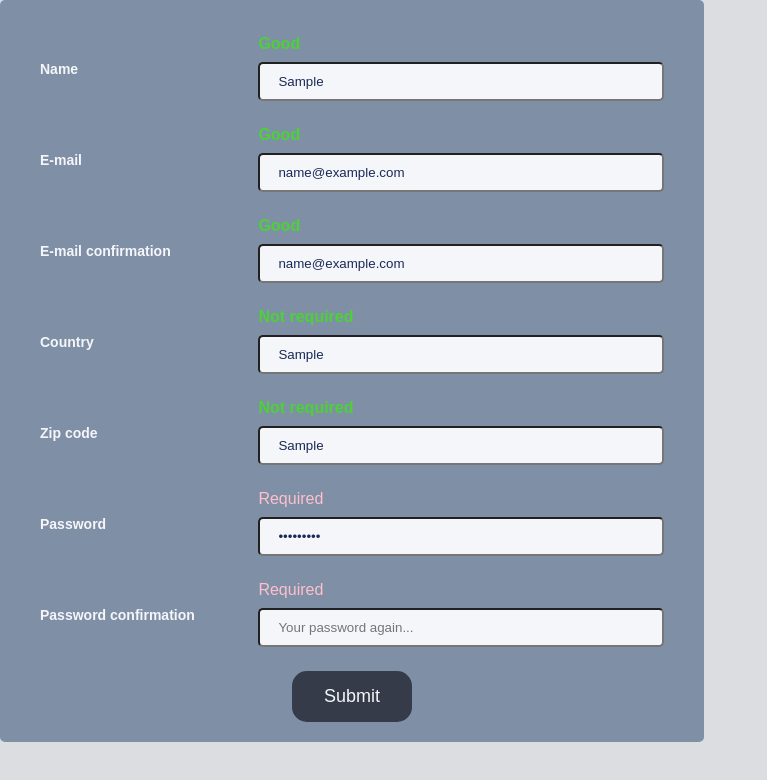
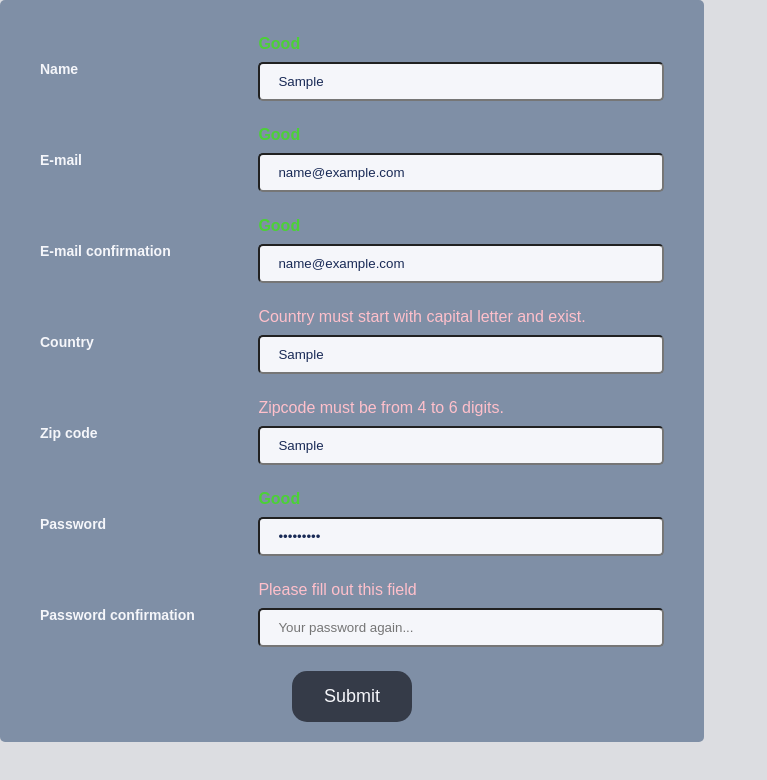
Before and after one commit to AlexRedwood/form_validation, a website built with webpack: page dist/index.html in a window 1280 px wide. Both pictures are taken after typing "Sample", "name@example.com", "name@example.com", "Sample", "Sample", "Sample123" into the empty fields and a click on the button "Submit". Shown: the whole page, without its empty margins (0-767 px from the left). Built offline with nearby package versions, Linux system fonts and the light colour scheme.

Commit message:
Add validation.js, validate every inpun on page

```diff
--- a/src/validation/country.js
+++ b/src/validation/country.js
@@ -0,0 +1,48 @@
+import { getCountryList } from "./country-list.js";
+
+function applyCountryValidation(inputId, errorId, submitId) {
+  const country = document.getElementById(inputId);
+  const countryError = document.getElementById(errorId);
+
+  const submit = document.getElementById(submitId);
+
+  country.addEventListener("input", function(event) {
+    // Each time the user types something, we check if the
+    // form fields are valid.
+    if (countryIsValid() || country.value === "") {
+      // In case there is an error message visible, if the field
+      // is valid, we remove the error message.
+      countryError.innerHTML = "Good"; // Reset the content of the message
+      countryError.className = "valid"; // Reset the visual state of the message
+    } else {
+      // If there is still an error, show the correct error
+      showError();
+    }
+  });
+
+  submit.addEventListener("click", function(event) {
+    // if the email field is valid, we let the form submit
+
+    if (!getCountryList().includes(country.value) && country.value !== "") {
+      // If it isn't, we display an appropriate error message
+      showError();
+      // Then we prevent the form from being sent by canceling the event
+      event.preventDefault();
+    }
+  });
+
+  function countryIsValid() {
+    if (!getCountryList().includes(country.value)) {
+      countryError.textContent = `Country must start with capital letter and exist.`;
+      return false;
+    }
+
+    return true;
+  }
+
+  function showError() {
+    countryError.className = "error";
+  }
+}
+
+export { applyCountryValidation };
--- a/src/validation/email-confirmation.js
+++ b/src/validation/email-confirmation.js
@@ -5,6 +5,20 @@ function applyEmailConfirmationValidation(inputId, errorId, submitId, emailId) {
   const email = document.getElementById(emailId);
 
   const submit = document.getElementById(submitId);
+
+  email.addEventListener("input", function(event) {
+    // Each time the user types something, we check if the
+    // form fields are valid.
+    if (inputIsValid()) {
+      // In case there is an error message visible, if the field
+      // is valid, we remove the error message.
+      emailConfirmationError.innerHTML = "Good"; // Reset the content of the message
+      emailConfirmationError.className = "valid"; // Reset the visual state of the message
+    } else {
+      // If there is still an error, show the correct error
+      showError();
+    }
+  });
 
   emailConfirmation.addEventListener("input", function(event) {
     // Each time the user types something, we check if the
--- /dev/null
+++ b/src/validation/password-confirmation.js
@@ -0,0 +1,73 @@
+function applyPasswordConfirmationValidation(
+  inputId,
+  errorId,
+  submitId,
+  passwordId
+) {
+  const passwordConfirmation = document.getElementById(inputId);
+
+  const passwordConfirmationError = document.getElementById(errorId);
+  const password = document.getElementById(passwordId);
+
+  const submit = document.getElementById(submitId);
+
+  password.addEventListener("input", function(event) {
+    // Each time the user types something, we check if the
+    // form fields are valid.
+    if (inputIsValid()) {
+      // In case there is an error message visible, if the field
+      // is valid, we remove the error message.
+      passwordConfirmationError.innerHTML = "Good"; // Reset the content of the message
+      passwordConfirmationError.className = "valid"; // Reset the visual state of the message
+    } else {
+      // If there is still an error, show the correct error
+      showError();
+    }
+  });
+
+  passwordConfirmation.addEventListener("input", function(event) {
+    // Each time the user types something, we check if the
+    // form fields are valid.
+    if (inputIsValid()) {
+      // In case there is an error message visible, if the field
+      // is valid, we remove the error message.
+      passwordConfirmationError.innerHTML = "Good"; // Reset the content of the message
+      passwordConfirmationError.className = "valid"; // Reset the visual state of the message
+    } else {
+      // If there is still an error, show the correct error
+      showError();
+    }
+  });
+
+  submit.addEventListener("click", function(event) {
+    // if the password field is valid, we let the form submit
+
+    if (!inputIsValid()) {
+      // If it isn't, we display an appropriate error message
+      showError();
+      // Then we prevent the form from being sent by canceling the event
+      event.preventDefault();
+    }
+  });
+
+  function inputIsValid() {
+    if (passwordConfirmation.validity.valueMissing) {
+      // If the field is empty
+      // display the following error message.
+      passwordConfirmationError.textContent = "Please fill out this field";
+      return false;
+    } else if (passwordConfirmation.value != password.value) {
+      passwordConfirmationError.textContent =
+        "Value is not the same as in Password field";
+      return false;
+    }
+
+    return true;
+  }
+
+  function showError() {
+    passwordConfirmationError.className = "error";
+  }
+}
+
+export { applyPasswordConfirmationValidation };
--- /dev/null
+++ b/src/validation/password.js
@@ -0,0 +1,67 @@
+function applyPasswordValidation(inputId, errorId, submitId) {
+  const password = document.getElementById(inputId);
+  const passwordError = document.getElementById(errorId);
+
+  const submit = document.getElementById(submitId);
+
+  const passwordRegex = /^[A-Za-z0-9]*$/;
+
+  password.addEventListener("input", function(event) {
+    // Each time the user types something, we check if the
+    // form fields are valid.
+    if (passwordIsValid()) {
+      // In case there is an error message visible, if the field
+      // is valid, we remove the error message.
+      passwordError.innerHTML = "Good"; // Reset the content of the message
+      passwordError.className = "valid"; // Reset the visual state of the message
+    } else {
+      // If there is still an error, show the correct error
+      showError();
+    }
+  });
+
+  submit.addEventListener("click", function(event) {
+    // if the email field is valid, we let the form submit
+
+    if (!passwordIsValid()) {
+      // If it isn't, we display an appropriate error message
+      showError();
+      // Then we prevent the form from being sent by canceling the event
+      event.preventDefault();
+    }
+  });
+
+  function passwordIsValid() {
+    if (password.validity.valueMissing) {
+      // If the field is empty
+      // display the following error message.
+      passwordError.textContent = "Please fill out this field";
+      return false;
+    } else if (!passwordRegex.test(password.value)) {
+      // If the field doesn't contain an email address
+      // display the following error message.
+      passwordError.textContent =
+        "Password must onclude only english letters and numbers.";
+      return false;
+    } else if (password.validity.tooShort) {
+      // If the data is too short
+      // display the following error message.
+      passwordError.textContent = `Password should be at least ${password.minLength} characters; you entered ${password.value.length}.`;
+      return false;
+    } else if (password.validity.tooLong) {
+      // FYI password can be from 3 to 254 characters long
+      // If the data is too short
+      // display the following error message.
+      passwordError.textContent = `Password should be less than ${password.maxLength} characters; you entered ${password.value.length}.`;
+      return false;
+    }
+
+    return true;
+  }
+
+  function showError() {
+    passwordError.className = "error";
+  }
+}
+
+export { applyPasswordValidation };
--- a/src/validation/validation.js
+++ b/src/validation/validation.js
@@ -1,8 +1,10 @@
 import { applyEmailValidation } from "./email.js";
 import { applyNameValidation } from "./name.js";
 import { applyEmailConfirmationValidation } from "./email-confirmation.js";
-
-import getCountryList from "./country-list.js";
+import { applyCountryValidation } from "./country.js";
+import { applyZipValidation } from "./zip.js";
+import { applyPasswordValidation } from "./password.js";
+import { applyPasswordConfirmationValidation } from "./password-confirmation.js";
 
 export default function applyValidation() {
   applyEmailValidation("usermail", "mailerror", "submit");
@@ -13,4 +15,13 @@ export default function applyValidation() {
     "submit",
     "usermail"
   );
+  applyCountryValidation("usercountry", "usercountry-error", "submit");
+  applyZipValidation("userzipcode", "userzipcode-error", "submit");
+  applyPasswordValidation("userpassword", "userpassword-error", "submit");
+  applyPasswordConfirmationValidation(
+    "userpassword-confirmation",
+    "userpassword-confirmation-error",
+    "submit",
+    "userpassword"
+  );
 }
--- /dev/null
+++ b/src/validation/zip.js
@@ -0,0 +1,50 @@
+function applyZipValidation(inputId, errorId, submitId) {
+  const zip = document.getElementById(inputId);
+  const zipError = document.getElementById(errorId);
+
+  const submit = document.getElementById(submitId);
+
+  const zipRegex = /^\d{4,6}$/;
+
+  zip.addEventListener("input", function(event) {
+    // Each time the user types something, we check if the
+    // form fields are valid.
+    if (zipIsValid() || zip.value === "") {
+      // In case there is an error message visible, if the field
+      // is valid, we remove the error message.
+      zipError.innerHTML = "Good"; // Reset the content of the message
+      zipError.className = "valid"; // Reset the visual state of the message
+    } else {
+      // If there is still an error, show the correct error
+      showError();
+    }
+  });
+
+  submit.addEventListener("click", function(event) {
+    // if the email field is valid, we let the form submit
+
+    if (!zipRegex.test(zip.value) && zip.value !== "") {
+      zipError.textContent = "Zipcode must be from 4 to 6 digits.";
+      // If it isn't, we display an appropriate error message
+      showError();
+      // Then we prevent the form from being sent by canceling the event
+      event.preventDefault();
+    }
+  });
+
+  function zipIsValid() {
+    if (!zipRegex.test(zip.value)) {
+      // If the field doesn't contain an email address
+      // display the following error message.
+      zipError.textContent = "Zipcode must be from 4 to 6 digits.";
+      return false;
+    }
+    return true;
+  }
+
+  function showError() {
+    zipError.className = "error";
+  }
+}
+
+export { applyZipValidation };
```
Also changed, not shown: package.json (+6 -1 lines), dist/bundle.js, dist/index.html, 1 other file.
